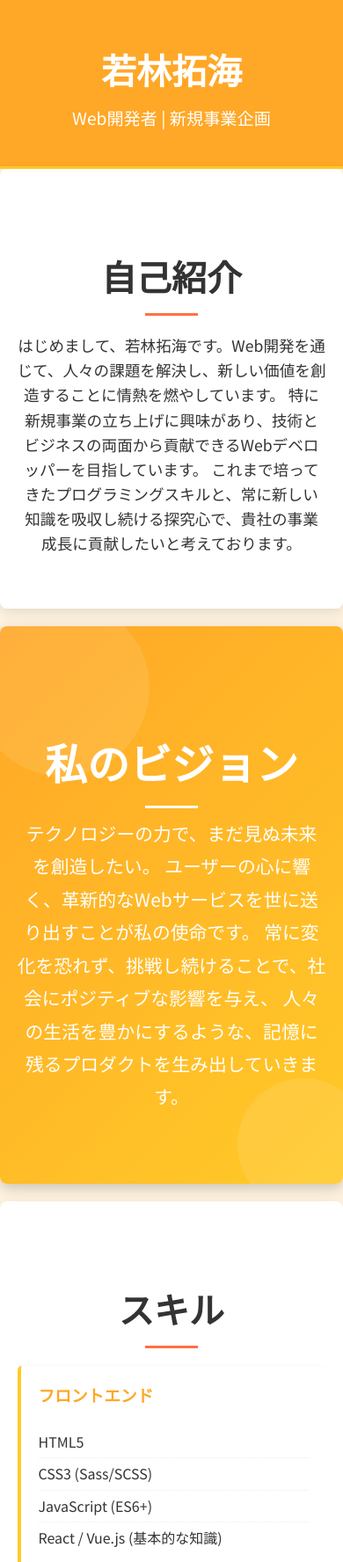
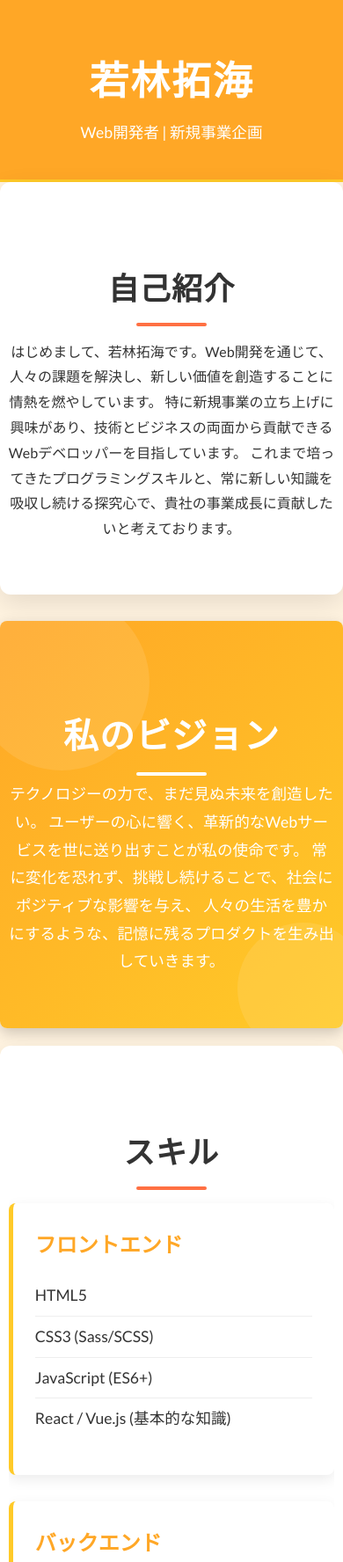
Before and after one commit to takumi-wkbys/Website-test, a plain HTML site: page index.html in a window 390 px wide. Shown: the top 1776 px of the page at 88% size. Drawn offline with nearby package versions, Linux system fonts and the light colour scheme.

Commit message:
Update fonts and enhance portfolio styling
Replaced Montserrat and Noto Sans JP with Lato, Oswald, and Zen Kaku Gothic New for improved typography. Refined layout, spacing, and visual effects across sections, including updated section padding, card styles, hover effects, and responsive adjustments for better readability and aesthetics. Added a styled footer and improved color and font consistency throughout.

```diff
--- a/index.html
+++ b/index.html
@@ -5,7 +5,7 @@
     <meta name="viewport" content="width=device-width, initial-scale=1.0">
     <title>若林拓海 のポートフォリオ</title>
     <link rel="stylesheet" href="style.css">
-    <link href="https://fonts.googleapis.com/css2?family=Montserrat:wght@400;700&family=Noto+Sans+JP:wght@400;700&display=swap" rel="stylesheet">
+    <link href="https://fonts.googleapis.com/css2?family=Lato:wght@300;400;700&family=Oswald:wght@400;700&family=Zen+Kaku+Gothic+New:wght@400;700&display=swap" rel="stylesheet">
 </head>
 <body>
     <header class="header">
--- a/style.css
+++ b/style.css
@@ -11,25 +11,27 @@
 }
 
 body {
-    font-family: 'Noto Sans JP', sans-serif; /* 日本語フォントを優先 */
-    line-height: 1.6;
+    font-family: 'Lato', 'Zen Kaku Gothic New', sans-serif; /* 日本語フォントを優先 */
+    line-height: 1.7;
     margin: 0;
     padding: 0;
     background-color: var(--background-light);
     color: var(--dark-text-color);
+    scroll-behavior: smooth;
 }
 
-
 .container {
-    width: 80%;
+    width: 90%;
+    max-width: 1200px;
     margin: auto;
     overflow: hidden;
     padding: 20px 0;
 }
 
 h1, h2, h3 {
-    font-family: 'Montserrat', sans-serif; /* タイトルは英語フォントを優先 */
-    color: #333;
+    font-family: 'Oswald', sans-serif; /* タイトルは英語フォントを優先 */
+    color: var(--dark-text-color);
+    font-weight: 700;
 }
 
 /* Header */
@@ -45,75 +47,88 @@ h1, h2, h3 {
 .header h1 {
     margin: 0;
     padding: 0;
-    font-size: 3em;
-    color: #fff;
+    font-size: 3.5em;
+    color: var(--light-text-color);
+    letter-spacing: 2px;
 }
 
 .header p {
-    font-size: 1.2em;
-    margin-top: 5px;
+    font-size: 1.3em;
+    margin-top: 10px;
+    font-weight: 400;
 }
 
 /* Sections */
 section {
-    padding: 40px 0;
-    margin-bottom: 20px;
+    padding: 60px 0;
+    margin-bottom: 30px;
     background: var(--background-card);
-    border-radius: 8px;
-    box-shadow: 0 5px 15px var(--shadow-color);
+    border-radius: 12px;
+    box-shadow: 0 10px 30px var(--shadow-color);
+    transition: all 0.3s ease;
+}
+
+section:hover {
+    transform: translateY(-5px);
+    box-shadow: 0 15px 40px rgba(0,0,0,0.15);
 }
 
 section h2 {
     text-align: center;
-    margin-bottom: 30px;
-    font-size: 2.5em;
+    margin-bottom: 40px;
+    font-size: 3em;
     position: relative;
     color: var(--dark-text-color);
+    letter-spacing: 1px;
 }
 
 section h2::after {
     content: '';
     position: absolute;
     left: 50%;
-    bottom: -10px;
+    bottom: -15px;
     transform: translateX(-50%);
-    width: 60px;
-    height: 3px;
+    width: 80px;
+    height: 4px;
     background-color: var(--accent-color);
+    border-radius: 2px;
 }
 
 /* About Section */
 .about-section p {
     text-align: center;
-    max-width: 800px;
+    max-width: 900px;
     margin: 0 auto;
-    font-size: 1.1em;
+    font-size: 1.2em;
+    line-height: 1.8;
 }
 
 /* Skills Section */
 .skills-grid {
     display: grid;
-    grid-template-columns: repeat(auto-fit, minmax(250px, 1fr));
-    gap: 20px;
+    grid-template-columns: repeat(auto-fit, minmax(280px, 1fr));
+    gap: 30px;
 }
 
 .skill-item {
     background: var(--background-card);
-    padding: 20px;
-    border-left: var(--secondary-color) 4px solid;
-    border-radius: 5px;
+    padding: 25px;
+    border-left: var(--secondary-color) 5px solid;
+    border-radius: 8px;
     transition: transform 0.3s ease-in-out, box-shadow 0.3s ease-in-out;
-    box-shadow: 0 2px 5px var(--shadow-color);
+    box-shadow: 0 5px 15px rgba(0,0,0,0.08);
 }
 
 .skill-item:hover {
-    transform: translateY(-5px);
-    box-shadow: 0 8px 16px rgba(0,0,0,0.2);
+    transform: translateY(-8px);
+    box-shadow: 0 12px 25px rgba(0,0,0,0.15);
 }
 
 .skill-item h3 {
     color: var(--primary-color);
     margin-top: 0;
+    font-size: 1.8em;
+    margin-bottom: 15px;
 }
 
 .skill-item ul {
@@ -122,8 +137,9 @@ section h2::after {
 }
 
 .skill-item ul li {
-    padding: 5px 0;
-    border-bottom: 1px dotted #eee;
+    padding: 8px 0;
+    border-bottom: 1px solid #eee;
+    font-size: 1.1em;
 }
 
 .skill-item ul li:last-child {
@@ -135,24 +151,37 @@ section h2::after {
     display: flex;
     flex-wrap: wrap;
     justify-content: center;
-    gap: 20px;
+    gap: 30px;
 }
 
 .hobby-item {
     background: var(--background-card);
-    padding: 20px;
-    border-radius: 5px;
-    flex: 1 1 calc(33% - 40px); /* 3 items per row, with gap */
+    padding: 25px;
+    border-radius: 8px;
+    flex: 1 1 calc(33% - 60px); /* 3 items per row, with gap */
     box-sizing: border-box;
     text-align: center;
-    border-bottom: var(--accent-color) 3px solid;
-    transition: background-color 0.3s ease, box-shadow 0.3s ease;
-    box-shadow: 0 2px 5px var(--shadow-color);
+    border-bottom: var(--accent-color) 5px solid;
+    transition: background-color 0.3s ease, box-shadow 0.3s ease, transform 0.3s ease;
+    box-shadow: 0 5px 15px rgba(0,0,0,0.08);
 }
 
 .hobby-item:hover {
     background-color: var(--secondary-color);
-    box-shadow: 0 8px 16px rgba(0,0,0,0.2);
+    box-shadow: 0 12px 25px rgba(0,0,0,0.15);
+    transform: translateY(-8px);
+}
+
+.hobby-item h3 {
+    color: var(--primary-color);
+    margin-top: 0;
+    font-size: 1.8em;
+    margin-bottom: 15px;
+}
+
+.hobby-item p {
+    font-size: 1.1em;
+    line-height: 1.7;
 }
 
 /* Vision Section */
@@ -226,20 +255,68 @@ section h2::after {
 }
 
 /* Footer */
+.footer {
+    text-align: center;
+    padding: 25px;
+    background: var(--primary-color);
+    color: var(--light-text-color);
+    margin-top: 40px;
+    border-top: var(--secondary-color) 4px solid;
+    font-size: 0.95em;
+}
+
+/* Responsive Design */
 @media (max-width: 768px) {
     .container {
-        width: 90%;
+        width: 95%;
     }
 
     .header h1 {
-        font-size: 2.5em;
+        font-size: 2.8em;
+    }
+
+    .header p {
+        font-size: 1.1em;
+    }
+
+    section {
+        padding: 40px 0;
+    }
+
+    section h2 {
+        font-size: 2.2em;
+        margin-bottom: 30px;
+    }
+
+    .about-section p {
+        font-size: 1em;
     }
 
     .skills-grid {
         grid-template-columns: 1fr;
     }
 
+    .skill-item h3 {
+        font-size: 1.5em;
+    }
+
     .hobby-item {
         flex: 1 1 100%; /* 1 item per row on small screens */
     }
+
+    .hobby-item h3 {
+        font-size: 1.5em;
+    }
+
+    .vision-section {
+        padding: 40px 0;
+    }
+
+    .vision-section h2 {
+        font-size: 2.5em;
+    }
+
+    .vision-section .vision-text {
+        font-size: 1.1em;
+    }
 }
```
